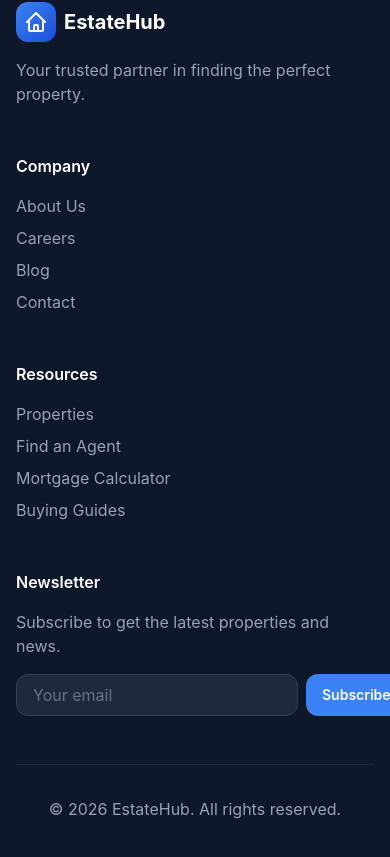
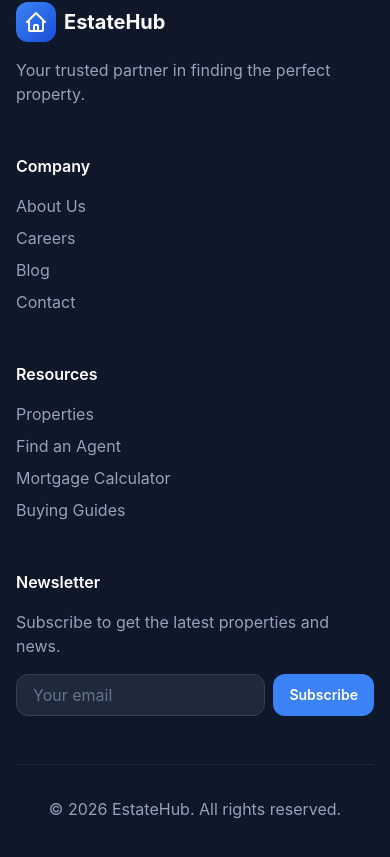
Before and after one commit to APMusyoka/real-estate-platform, a Next.js app: page / in a window 390 px wide. Shown: the part 6076-6933 px from the top of the page. Built offline with nearby package versions, Linux system fonts and the light colour scheme.

Commit message:
style: update footer newsletter form to responsive layout
- Allow subscription form to wrap on small screens (mobile)
- Center 'Subscribe' button when wrapped
- Added min-width to email input to prevent shrinking too much
- Improves UI on devices around 375px width

```diff
--- a/src/components/Footer.tsx
+++ b/src/components/Footer.tsx
@@ -50,11 +50,11 @@ export default function Footer() {
                         <p className="text-[rgb(var(--color-neutral-400))] mb-4">
                             Subscribe to get the latest properties and news.
                         </p>
-                        <div className="flex gap-2">
+                        <div className="flex flex-wrap gap-2 justify-center sm:justify-start">
                             <input
                                 type="email"
                                 placeholder="Your email"
-                                className="flex-1 px-4 py-2 rounded-lg bg-[rgb(var(--color-neutral-800))] border border-[rgb(var(--color-neutral-700))] text-white placeholder:text-[rgb(var(--color-neutral-500))] focus:outline-none focus:border-[rgb(var(--color-primary-500))]"
+                                className="flex-1 min-w-[200px] px-4 py-2 rounded-lg bg-[rgb(var(--color-neutral-800))] border border-[rgb(var(--color-neutral-700))] text-white placeholder:text-[rgb(var(--color-neutral-500))] focus:outline-none focus:border-[rgb(var(--color-primary-500))]"
                             />
                             <Button variant="primary" size="sm">
                                 Subscribe
```
